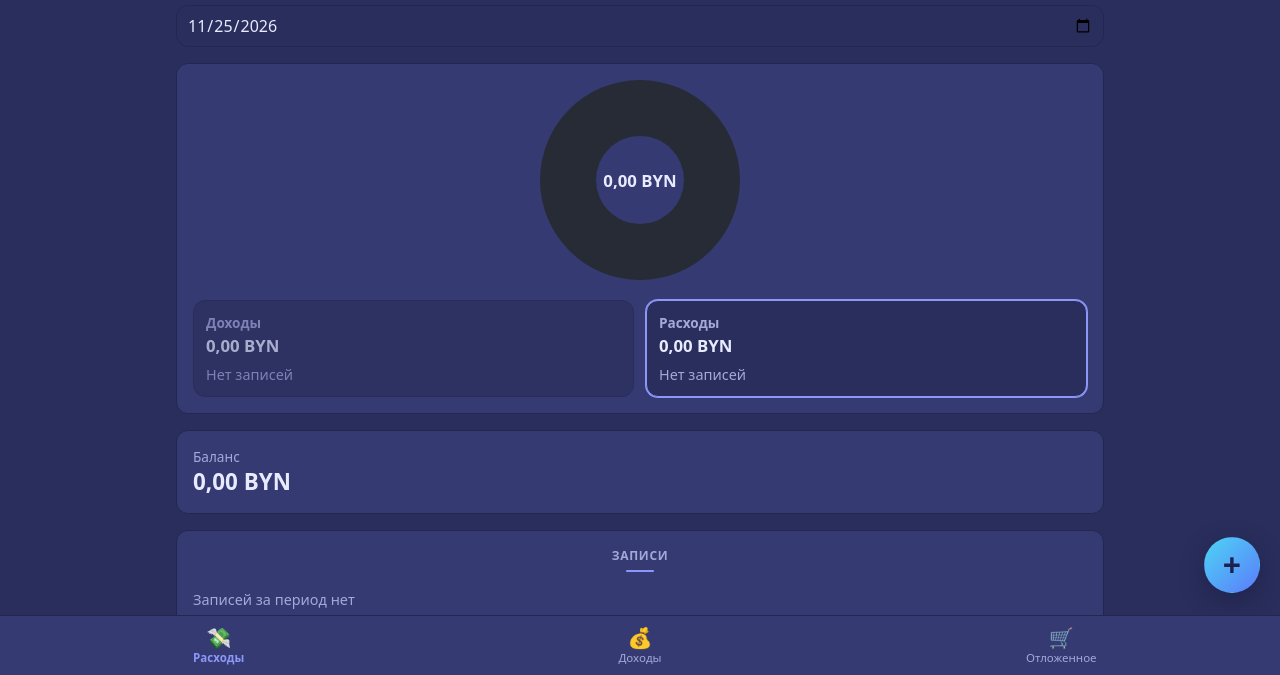
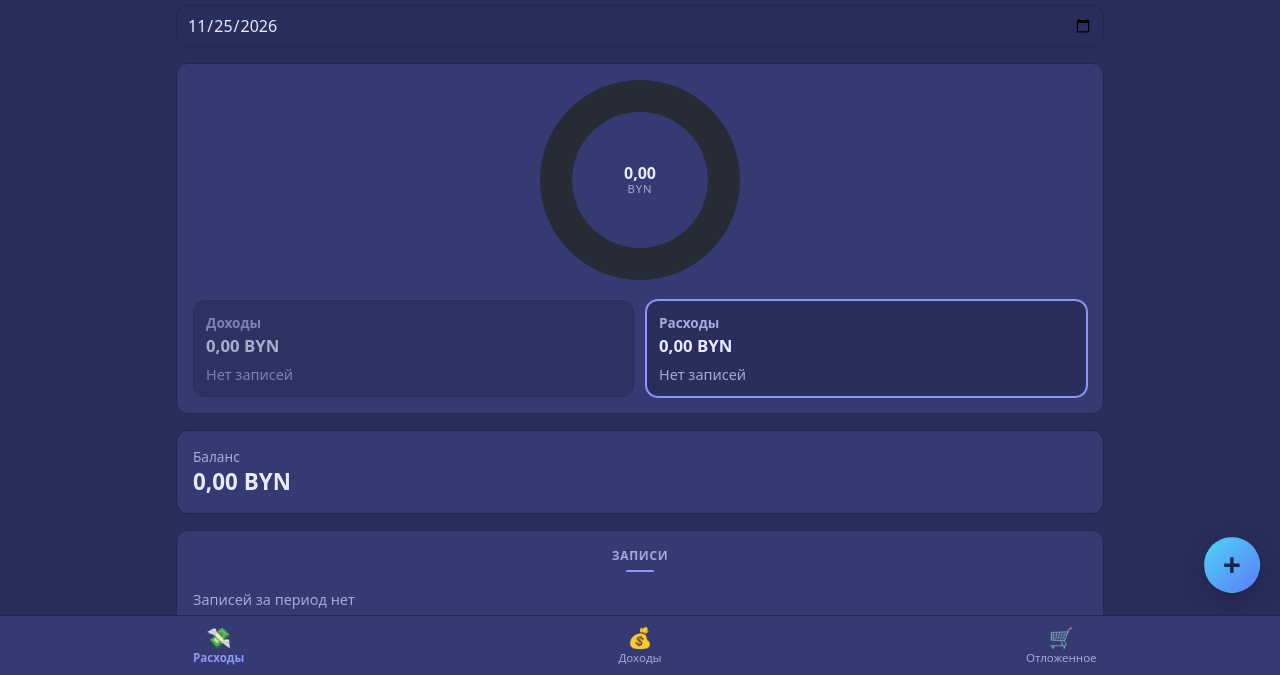
Before and after one commit to PCHE1ENOK/expense-tracker, a plain HTML site: page index.html in a window 1280 px wide. Shown: the part 123-798 px from the top of the page. Drawn offline with Linux system fonts and the light colour scheme.

Commit message:
Donut: thinner ring (16% of diameter), amount on two lines with clamp() font size so long sums fit
Co-Authored-By: Claude Haiku 5.5 <noreply@anthropic.com>

```diff
--- a/script.js
+++ b/script.js
@@ -178,7 +178,7 @@ function init() {
     el.income.textContent = fmt(sIncome.income);
     el.expense.textContent = fmt(sExpense.expense);
     el.balance.textContent = fmt(s.balance);
-    el.total.textContent = fmt(s.total);
+    el.total.replaceChildren(node('span', fmtNum(s.total), 'tnum'), node('span', 'BYN', 'tcur'));
 
     let acc = 0;
     const stops = s.top.map((c, i) => {
--- a/style.css
+++ b/style.css
@@ -148,9 +148,14 @@ ul { list-style: none; margin: 0; padding: 0; }
   display: grid; place-items: center;
 }
 .donut::after {
-  content: ""; position: absolute; inset: 28%; border-radius: 50%; background: var(--panel);
+  content: ""; position: absolute; inset: 16%; border-radius: 50%; background: var(--panel);
 }
-#total { position: relative; z-index: 1; font-weight: 700; font-size: 1.05rem; }
+#total {
+  position: relative; z-index: 1; max-width: 100%;
+  display: flex; flex-direction: column; align-items: center; line-height: 1.15;
+}
+#total .tnum { font-size: clamp(.8rem, 3.6vw, 1rem); font-weight: 700; white-space: nowrap; }
+#total .tcur { font-size: .7rem; font-weight: 500; color: var(--muted); letter-spacing: .08em; }
 .cats { width: 100%; }
 .cat { display: grid; grid-template-columns: 12px 1fr auto auto; gap: 10px; align-items: center; padding: 8px 0; border-bottom: 1px solid var(--border); }
 .dot { width: 10px; height: 10px; border-radius: 50%; }
```
